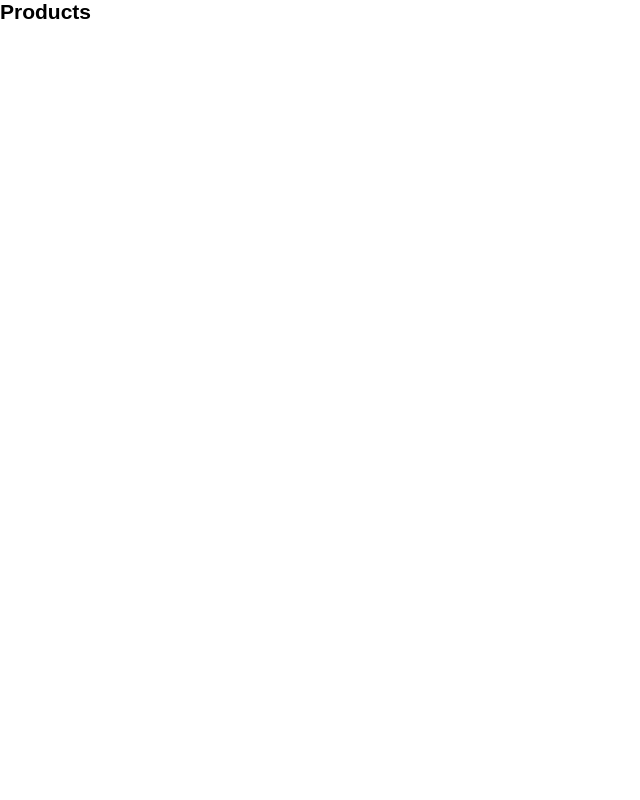
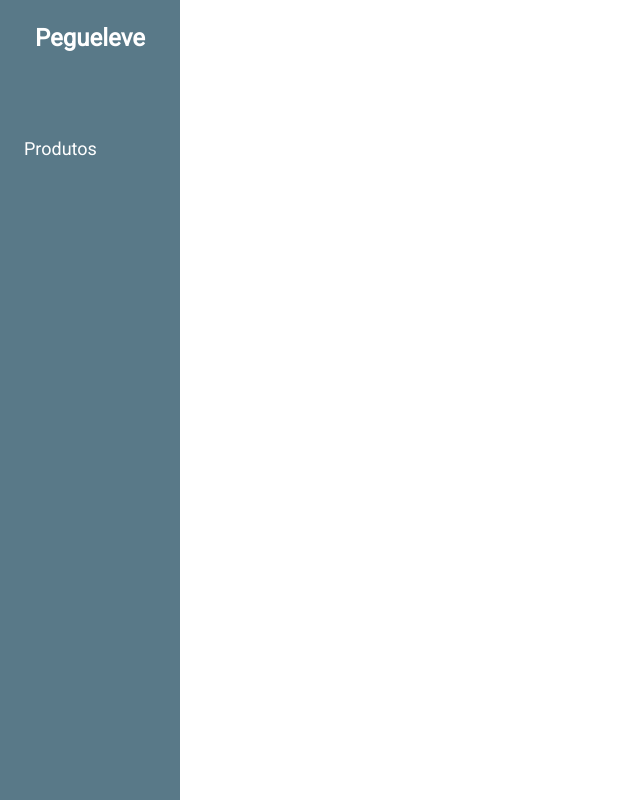
Before and after one commit to edersonrdg/pagueleve-teste, a React (Create React App) app in the folder web/: page /produtos in a window 1280 px wide. Shown: the whole page, without its empty margins (0-640 px from the left). Built offline with nearby package versions, Linux system fonts and the light colour scheme.

Commit message:
feat: ensure product page have sidebar

```diff
--- a/web/public/index.html
+++ b/web/public/index.html
@@ -5,6 +5,8 @@
     <link rel="icon" href="%PUBLIC_URL%/favicon.ico" />
     <meta name="viewport" content="width=device-width, initial-scale=1" />
     <meta name="theme-color" content="#000000" />
+    <link rel="preconnect" href="https://fonts.gstatic.com">
+    <link href="https://fonts.googleapis.com/css2?family=Roboto&display=swap" rel="stylesheet">
     <title>Pague leve</title>
   </head>
   <body>
--- a/web/src/components/Sidebar/index.jsx
+++ b/web/src/components/Sidebar/index.jsx
@@ -1,6 +1,6 @@
 import React from 'react';
 import { Link } from 'react-router-dom';
-
+import './styles.css'
 
 function Sidebar() {
   return (
--- a/web/src/pages/Products/index.jsx
+++ b/web/src/pages/Products/index.jsx
@@ -1,7 +1,13 @@
 import React from 'react';
+import Sidebar from '../../components/Sidebar';
 
 function Products() {
-  return <h2>Products</h2>;
+  return (
+    <>
+      <Sidebar />
+      <h1>Produtos</h1>
+    </>
+  );
 }
 
 export default Products;
```
